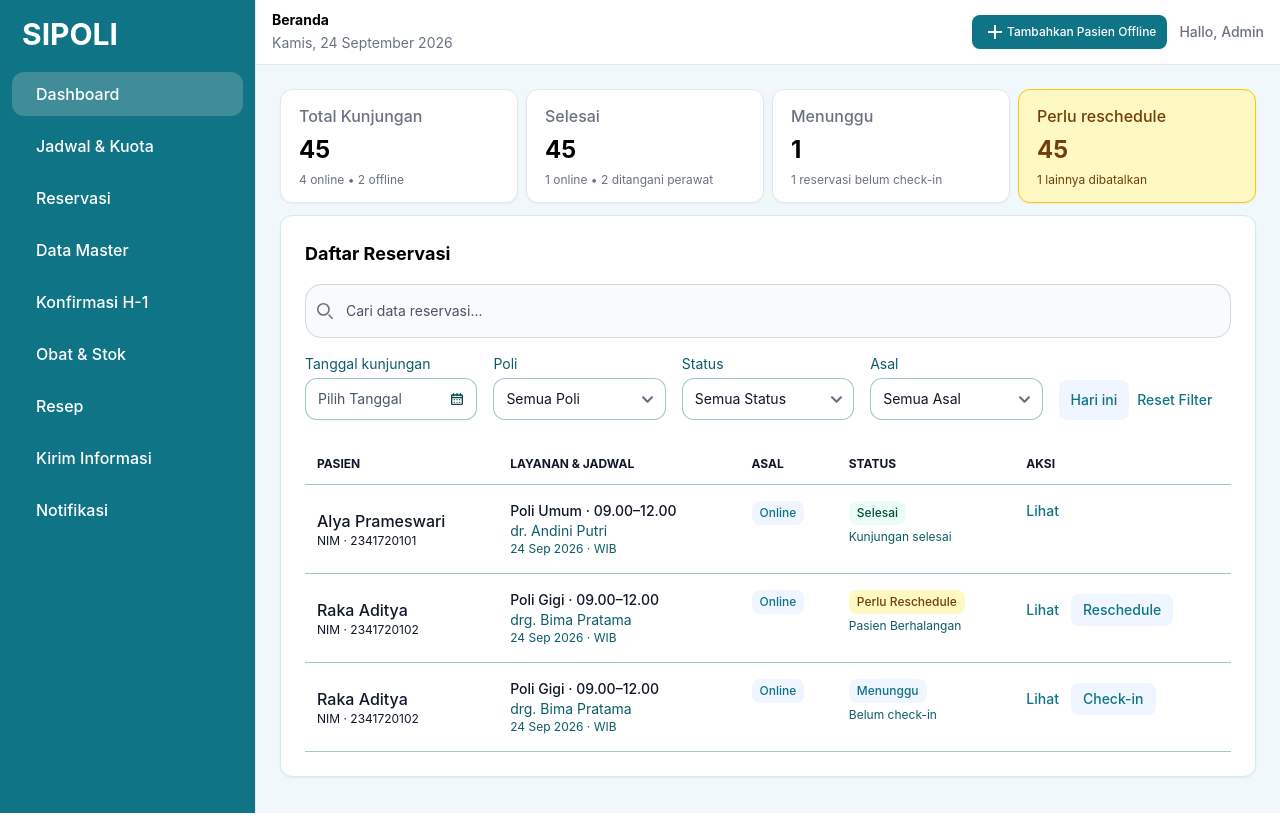
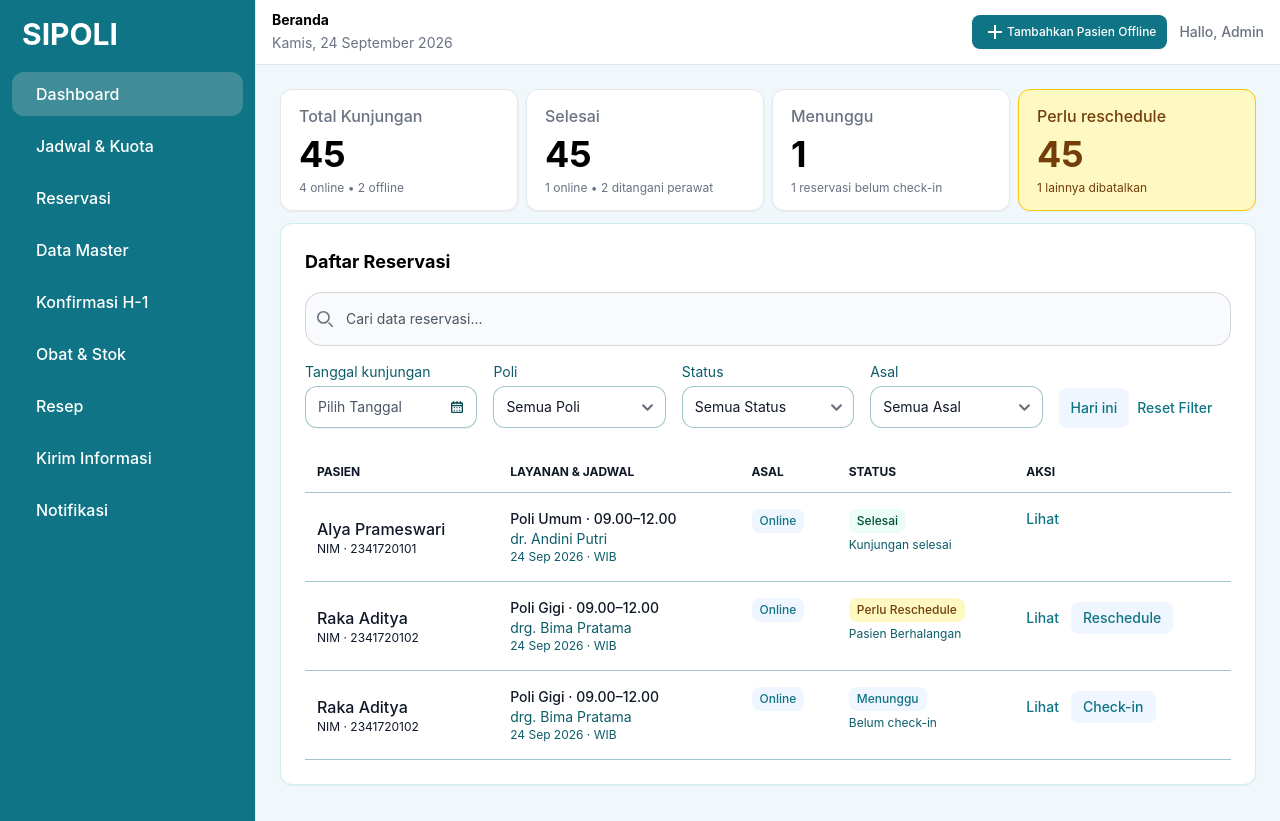
Before and after one commit to azana123/SIPOLI, a PHP site: page /SIPOLI/admin/reservasi.php in a window 1280 px wide. Run offline with PHP 8.4, Linux system fonts and the light colour scheme; some libraries are stand-ins or nearby versions.

Commit message:
update font size counter

```diff
--- a/admin/reservasi.php
+++ b/admin/reservasi.php
@@ -35,22 +35,22 @@ $app_name = "SIPOLI";
                 <div class="counter grid grid-cols-2 md:grid-cols-4 gap-2">
                     <div class="bg-neutral-primary-soft flex flex-col md:block p-4 md:px-4.5 md:py-3.5 border whitespace-nowrap text-center md:text-left border-default rounded-base shadow-xs">
                         <p class="text-gray-500 font-medium">Total Kunjungan</p>
-                        <h4 class="text-2xl font-bold my-1.5 flex-1">45</h4>
+                        <h4 class="text-4xl font-bold my-1.5 flex-1">45</h4>
                         <p class="text-xs text-gray-500 text-wrap">4 online &bull; 2 offline</p>
                     </div>
                     <div class="bg-neutral-primary-soft flex flex-col md:block p-4 md:px-4.5 md:py-3.5 border whitespace-nowrap text-center md:text-left border-default rounded-base shadow-xs">
                         <p class="text-gray-500 font-medium">Selesai</p>
-                        <h4 class="text-2xl font-bold my-1.5 flex-1">45</h4>
+                        <h4 class="text-4xl font-bold my-1.5 flex-1">45</h4>
                         <p class="text-xs text-gray-500 text-wrap">1 online &bull; 2 ditangani perawat</p>
                     </div>
                     <div class="bg-neutral-primary-soft flex flex-col md:block p-4 md:px-4.5 md:py-3.5 border whitespace-nowrap text-center md:text-left border-default rounded-base shadow-xs">
                         <p class="text-gray-500 font-medium">Menunggu</p>
-                        <h4 class="text-2xl font-bold my-1.5 flex-1">1</h4>
+                        <h4 class="text-4xl font-bold my-1.5 flex-1">1</h4>
                         <p class="text-xs text-gray-500 text-wrap">1 reservasi belum check-in</p>
                     </div>
                     <div class="bg-yellow-100 flex flex-col md:block p-4 md:px-4.5 md:py-3.5 border whitespace-nowrap text-center md:text-left border-yellow-400 rounded-base shadow-xs text-yellow-900">
                         <p class="font-medium">Perlu reschedule</p>
-                        <h4 class="text-2xl font-bold my-1.5 flex-1">45</h4>
+                        <h4 class="text-4xl font-bold my-1.5 flex-1">45</h4>
                         <p class="text-xs">1 lainnya dibatalkan</p>
                     </div>
                 </div>
```
